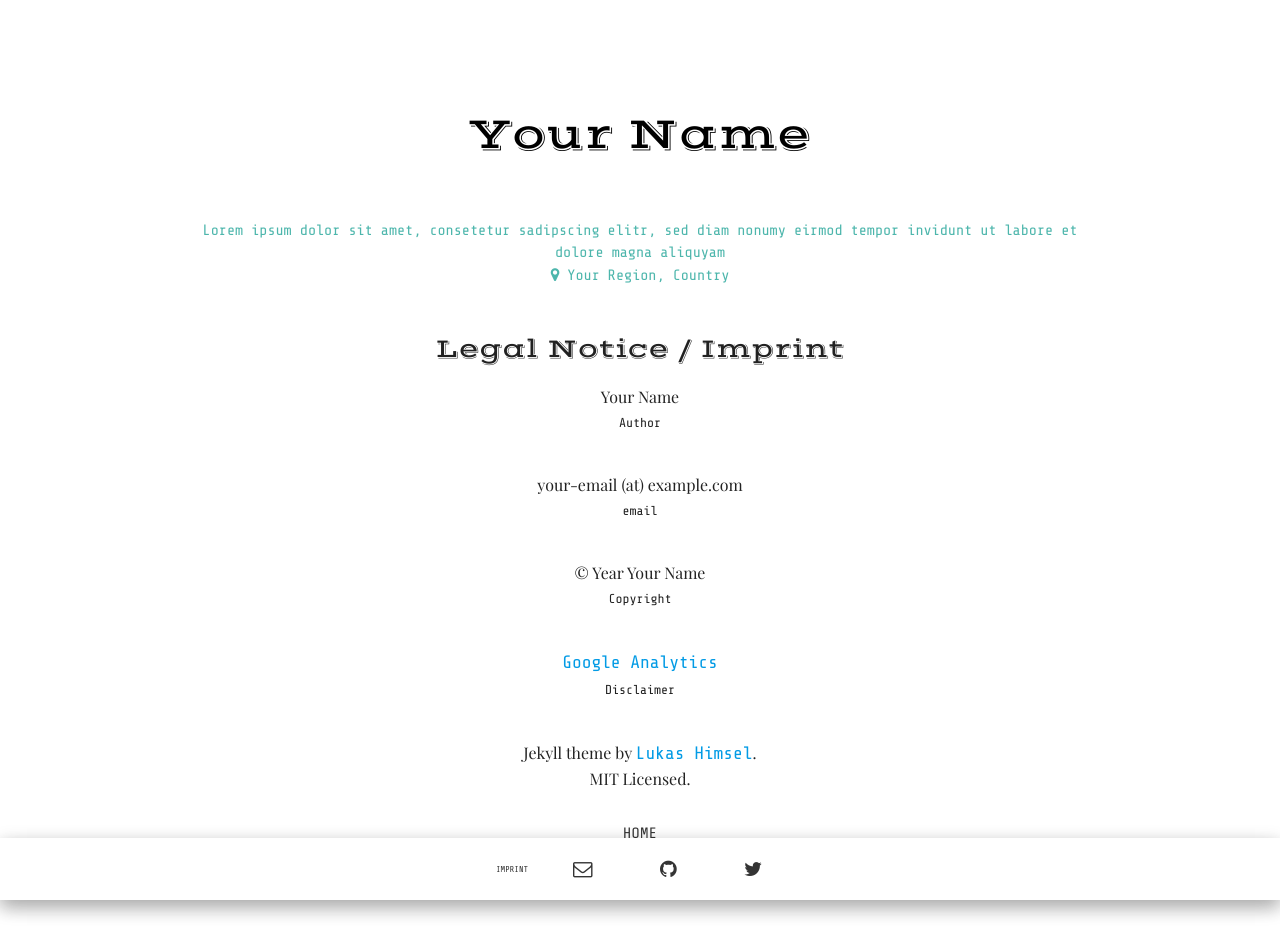
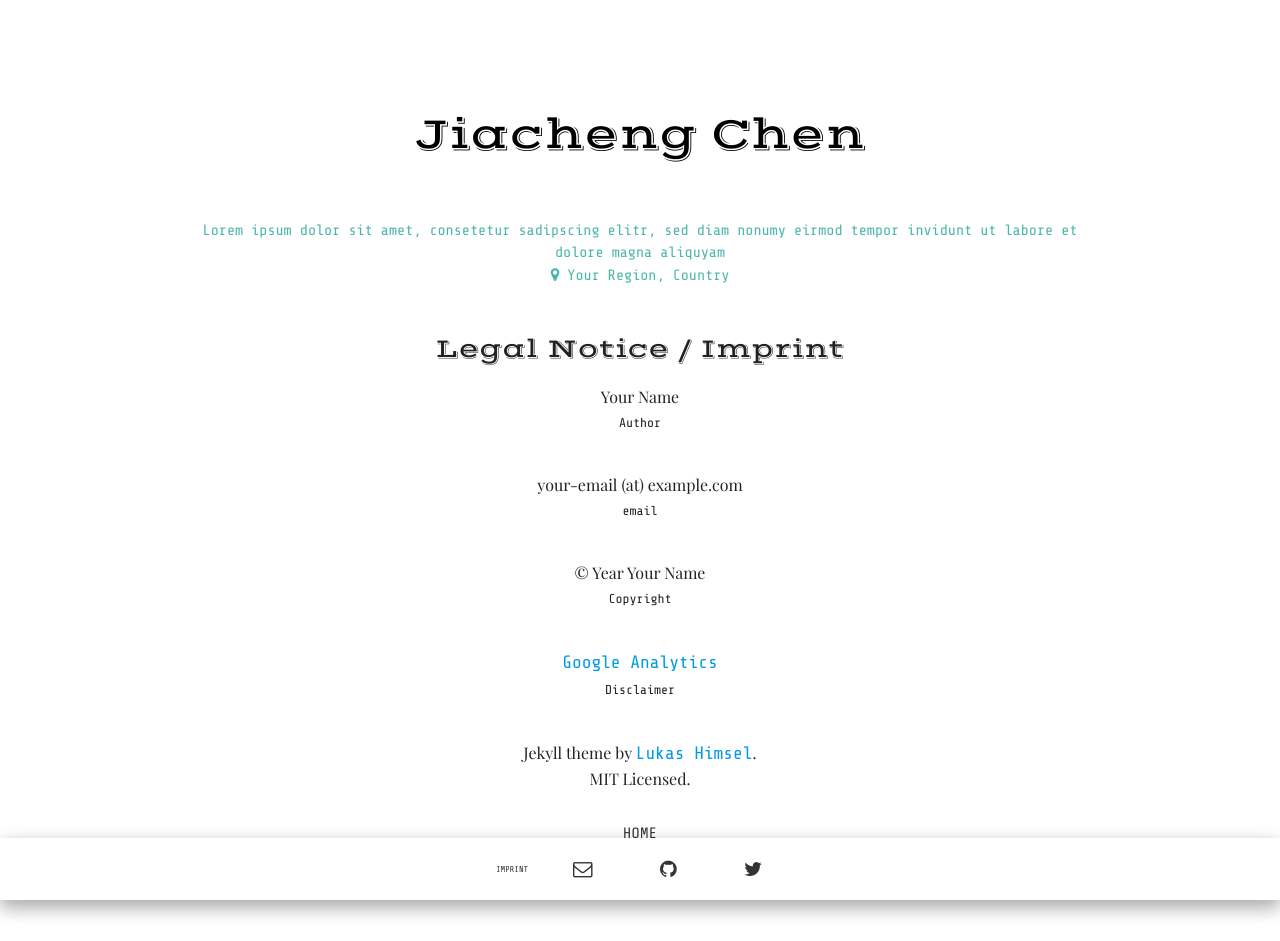
Before and after one commit to anarchy0316/MyBlog, a Jekyll site: the page built from imprint.html, in a window 1280 px wide. Built offline with Jekyll 4.4.1, drawn with Linux system fonts in a browser that asks for light colours; some web fonts are replaced.

Commit message:
name changed

```diff
--- a/_config.yml
+++ b/_config.yml
@@ -1,14 +1,14 @@
-title: "Your Name"
+title: "Jiacheng Chen"
 description: "Lorem ipsum dolor sit amet, consetetur sadipscing elitr, sed diam nonumy eirmod tempor invidunt ut labore et dolore magna aliquyam"
 about: "Lorem ipsum dolor sit amet, consetetur sadipscing elitr, sed diam nonumy eirmod tempor invidunt ut labore et dolore magna aliquyam"
 location: "Your Region, Country"
 email: your-email@example.com
 baseurl: "/material-theme"
 
-url: "http://himsel.me" # replace by your site's url
+url: "https://anarchy0316.github.io/MyBlog/" # replace by your site's url
 twitter_username: your-name
 github_username:  lukas-h
-author: "Your Name"
+author: "Jiacheng Chen"
 
 # google analytics tracking code, please change the value
 g_analytics: ""
```
